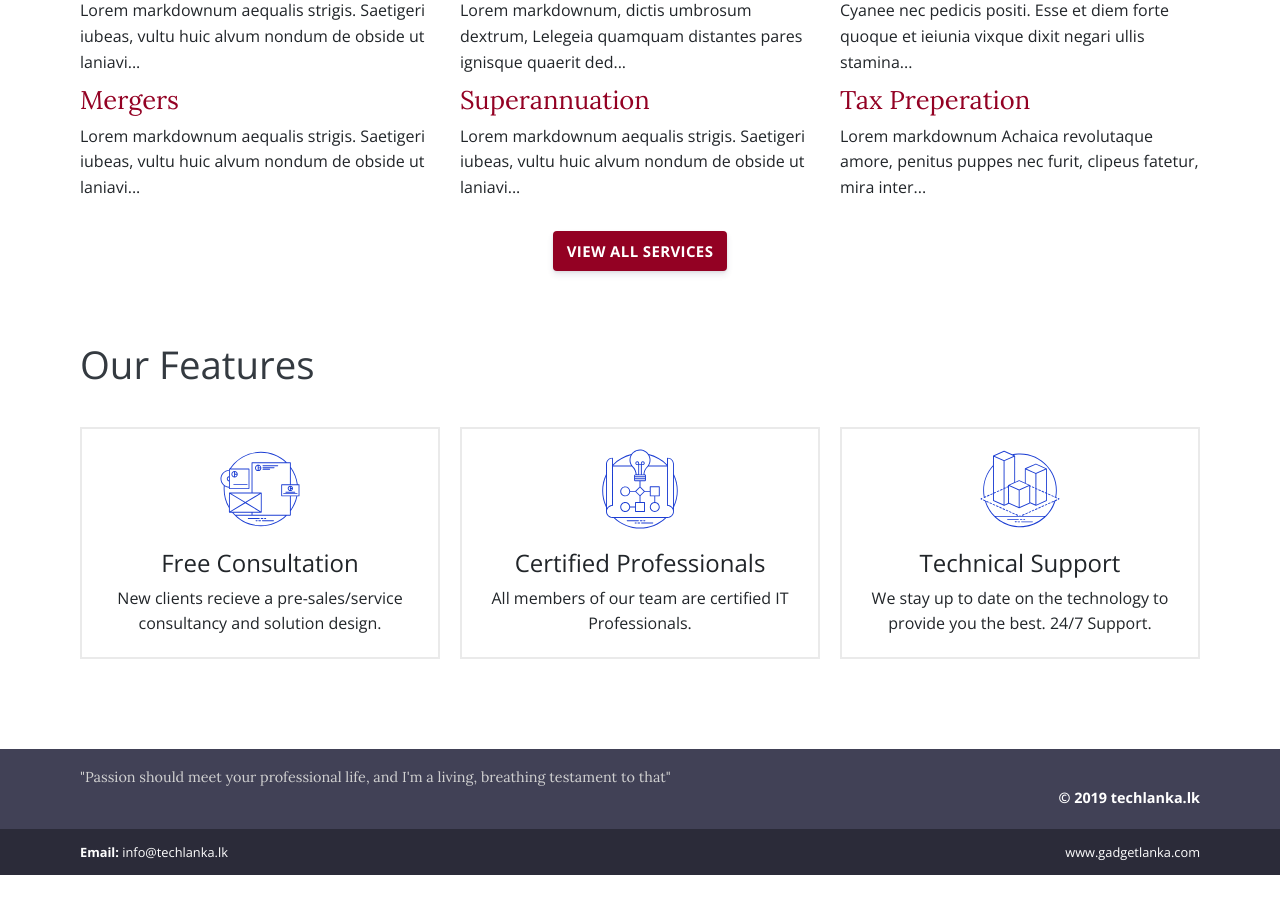
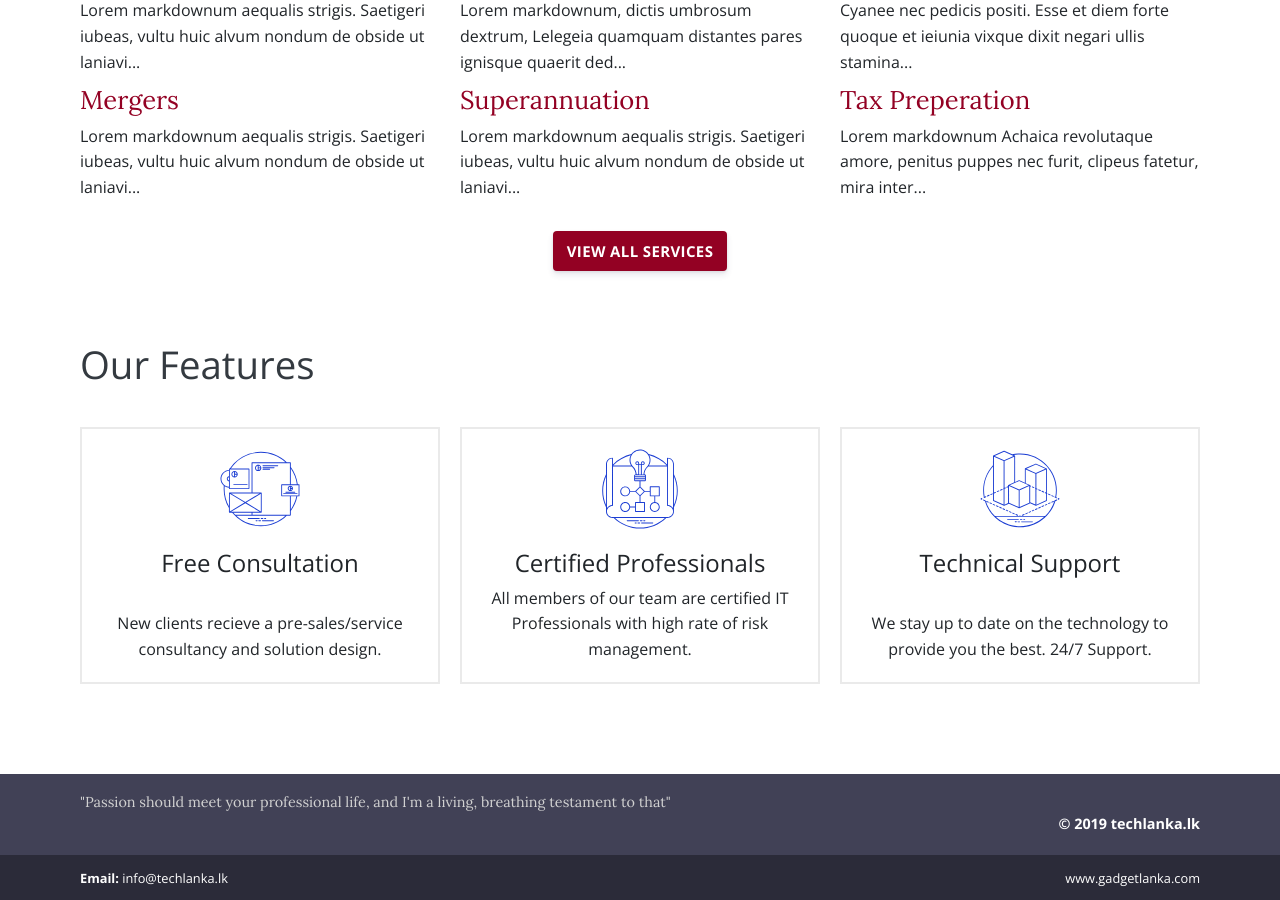
Before and after one commit to techlanka/business, a Jekyll site: the page built from index.html, in a window 1280 px wide and 900 px high, scrolled down 806 px. Built offline with Jekyll 4.4.1, drawn with Linux system fonts in a browser that asks for light colours; before the commit the page ends 1681 px from its top, so only the background shows below that.

Commit message:
Update features.json

```diff
--- a/_data/features.json
+++ b/_data/features.json
@@ -6,7 +6,7 @@
   },
   {
     "title": "Certified Professionals",
-    "description": "All members of our team are certified IT Professionals.",
+    "description": "All members of our team are certified IT Professionals with high rate of risk management.",
     "image": "images/features/noun_The Process_1885341.svg"
   },
   {
```
